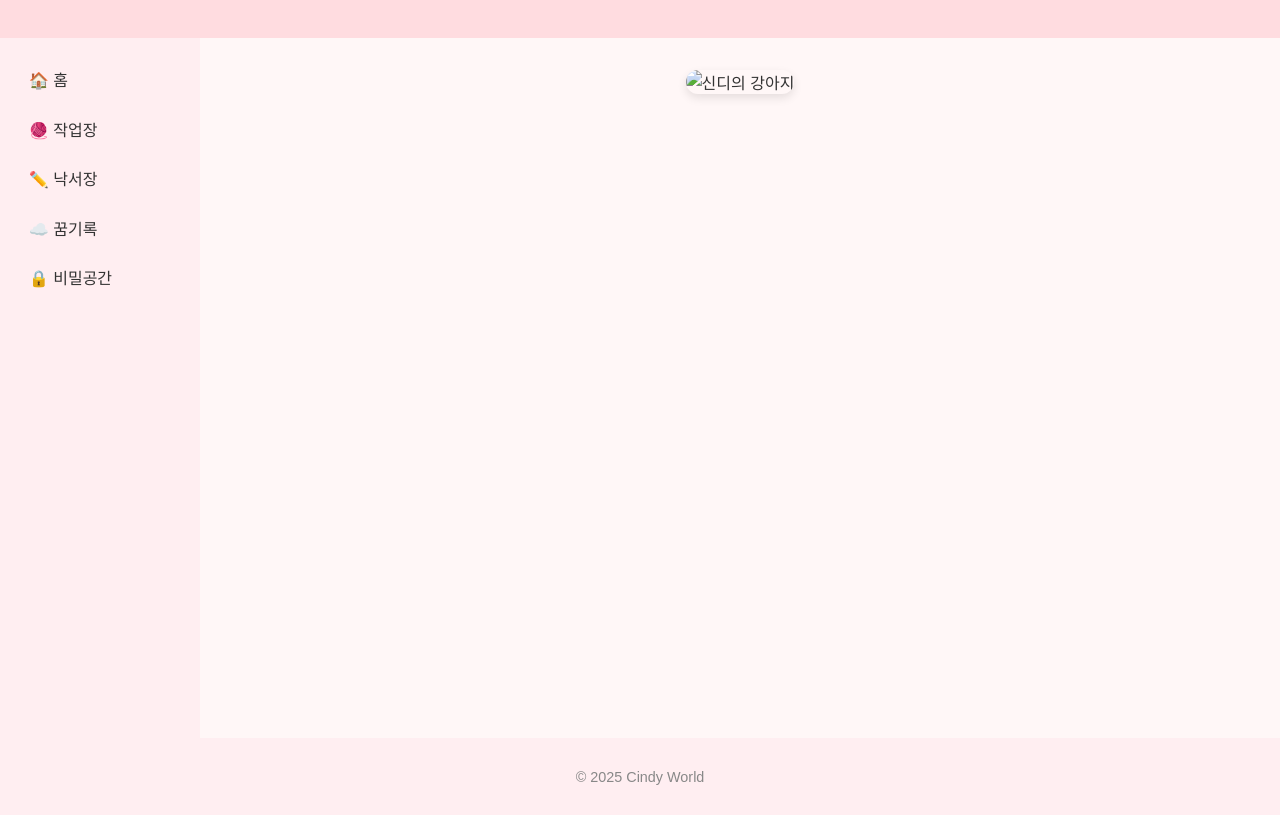
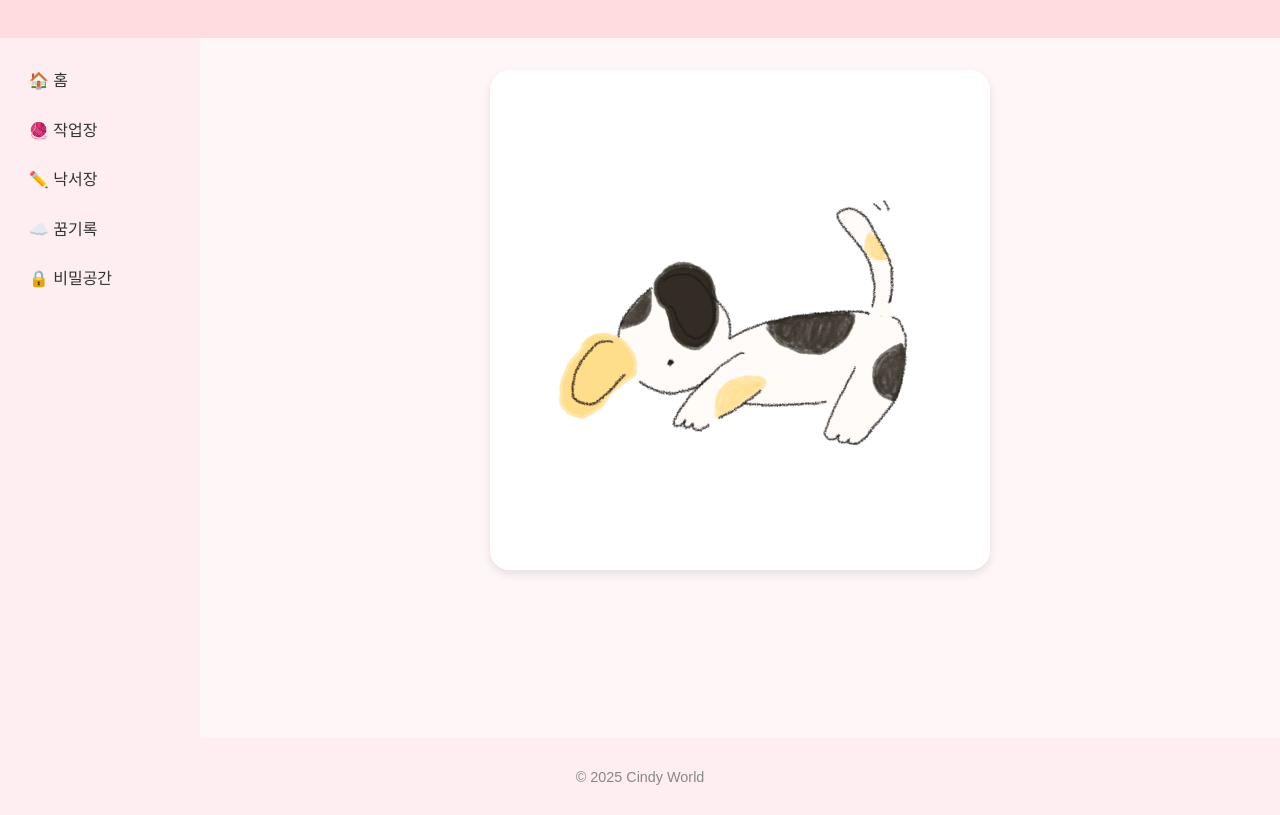
Before and after one commit to cindy-world/cindy-world, a plain HTML site: page index.html in a window 1280 px wide. Shown: the part 128-943 px from the top of the page. Drawn offline with Linux system fonts and the light colour scheme.

Commit message:
png->jpg변경

```diff
--- a/index.html
+++ b/index.html
@@ -23,7 +23,7 @@
     </aside>
 
     <main id="main-content">
-      <img src="images/cindy_dog.png" alt="신디의 강아지" class="main-image" />
+      <img src="images/cindy_dog.jpg" alt="신디의 강아지" class="main-image" />
     </main>
   </div>
 
```
